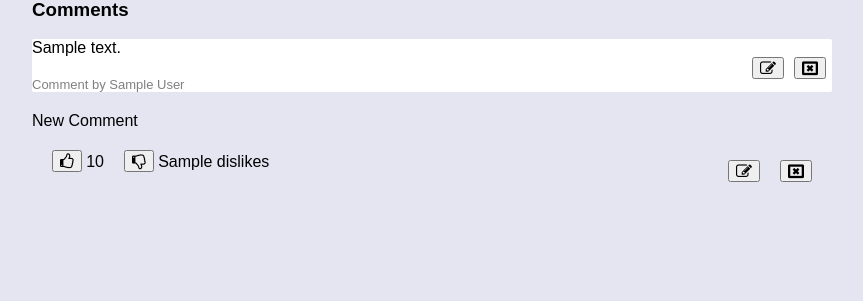
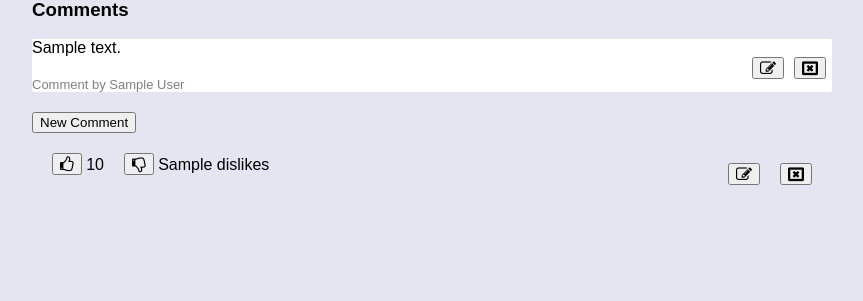
Before and after one commit to lubgade/Multi-User-Blog, a Python web app: template templates/permalink.html in a window 1280 px wide. Shown: the part 363-664 px from the top of the page, without its empty margins (208-1071 px from the left). Run offline with Jinja, Linux system fonts and the light colour scheme; the template is opened without the code that fills it: most values are stand-ins (such as "Sample title", 1, 10 or a date in 2020).

Commit message:
After review

```diff
--- a/templates/permalink.html
+++ b/templates/permalink.html
@@ -37,8 +37,9 @@
            </div>
         {% endfor %}
     </div>
-    <a class="blog_title" href="/blog/{{e.key().id()}}/newcomment">New
-        Comment</a>
+    <a href="/blog/{{e.key().id()}}/newcomment">
+        <button>New Comment</button>
+    </a>
 
     <div class="editables">
         <div class="ld_div">
```
